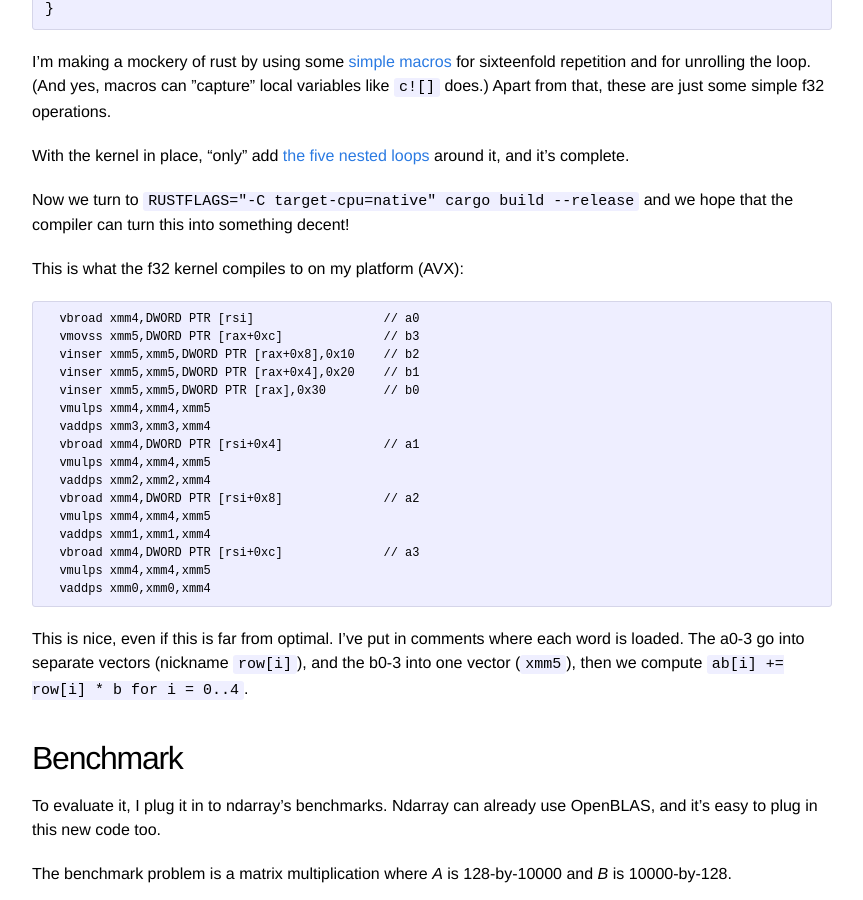
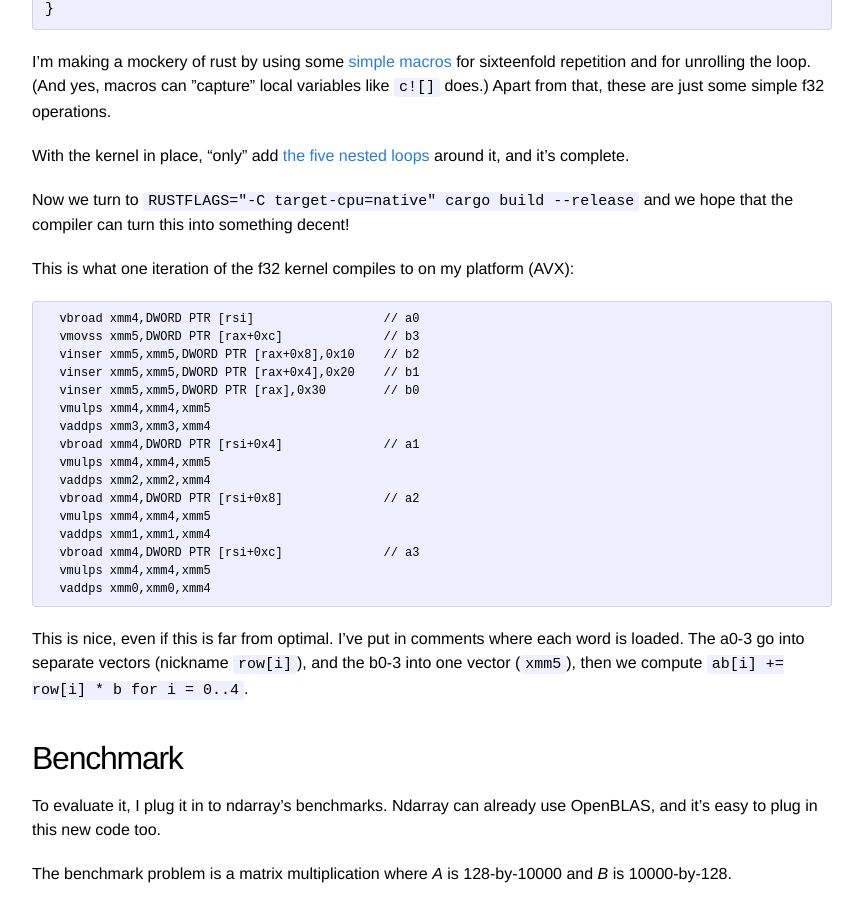
Before and after one commit to bluss/bluss.github.io, a Jekyll site: the page built from _posts/2016-03-28-a-gemmed-rabbit-hole.markdown, in a window 1280 px wide and 900 px high, scrolled down 2152 px. Shown: the whole window, without its empty margins (208-1071 px from the left). Built offline with Jekyll 4.4.1, drawn with Linux system fonts in a browser that asks for light colours.

Commit message:
Be more precise

```diff
--- a/_posts/2016-03-28-a-gemmed-rabbit-hole.markdown
+++ b/_posts/2016-03-28-a-gemmed-rabbit-hole.markdown
@@ -132,7 +132,7 @@ we hope that the compiler can turn this into something decent!
 
 [mc]: https://play.rust-lang.org/?gist=8ab944302b630a2df4f3&version=stable
 
-This is what the f32 kernel compiles to on my platform (AVX):
+This is what one iteration of the f32 kernel compiles to on my platform (AVX):
 
 <pre style="font-size: small">
   vbroad xmm4,DWORD PTR [rsi]                  // a0
```
